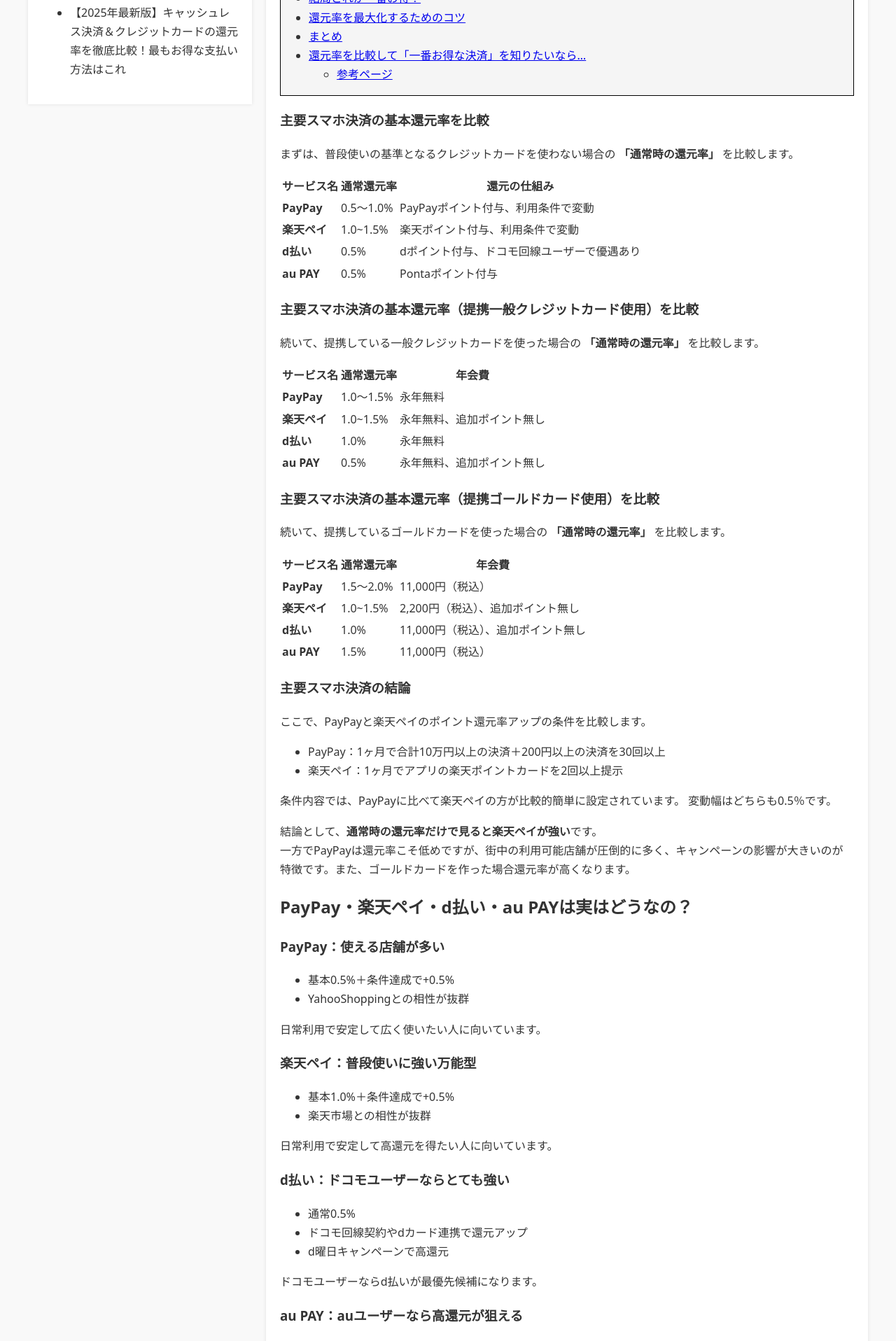
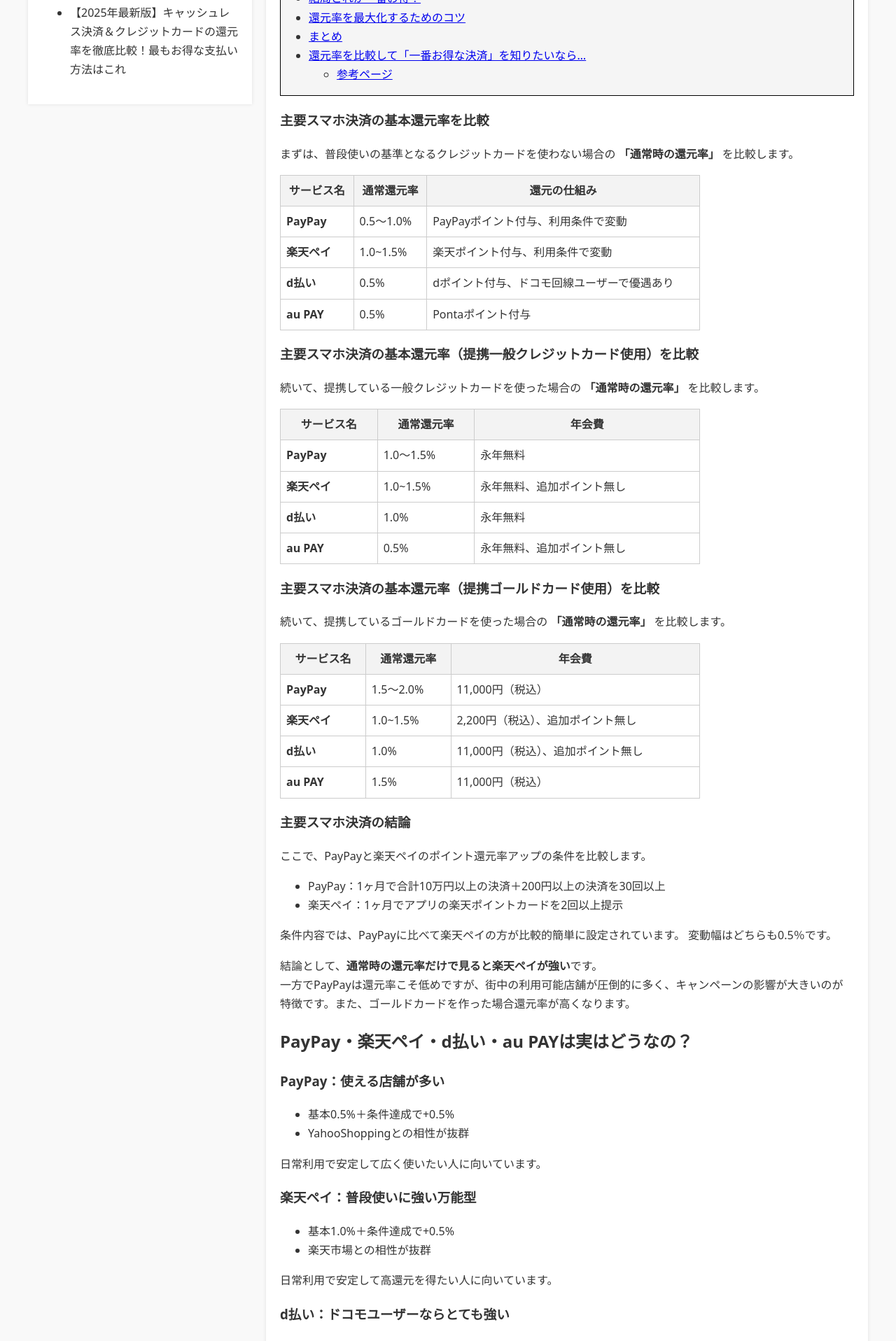
Before and after one commit to bujutu/bujutu.github.io, a Jekyll site: the page built from _posts/2025-12-02-02-comparePay.md, in a window 1280 px wide. Shown: the part 793-2709 px from the top of the page at 70% size. Built offline with Jekyll 4.4.1, drawn with Linux system fonts in a browser that asks for light colours.

Commit message:
Enhance cashback rate comparisons for mobile payments
Added detailed comparisons of cashback rates for various mobile payment services under different conditions, including standard usage, credit card partnerships, and gold card usage.

```diff
--- a/_posts/2025-12-02-02-comparePay.md
+++ b/_posts/2025-12-02-02-comparePay.md
@@ -14,6 +14,8 @@
 
 まずは、普段使いの基準となるクレジットカードを使わない場合の **「通常時の還元率」** を比較します。
 
+<div class="scroll-table-wrapper" markdown="block">
+
 | サービス名 | 通常還元率 | 還元の仕組み |
 |------------|-------------|----------------|
 | **PayPay** | 0.5〜1.0% | PayPayポイント付与、利用条件で変動 |
@@ -21,10 +23,13 @@
 | **d払い** | 0.5% | dポイント付与、ドコモ回線ユーザーで優遇あり |
 | **au PAY** | 0.5% | Pontaポイント付与 |
 
+</div>
 
 ### 主要スマホ決済の基本還元率（提携一般クレジットカード使用）を比較
 
 続いて、提携している一般クレジットカードを使った場合の **「通常時の還元率」** を比較します。
+
+<div class="scroll-table-wrapper" markdown="block">
 
 | サービス名 | 通常還元率 | 年会費 |
 |------------|-------------|----------------|
@@ -33,10 +38,13 @@
 | **d払い** | 1.0% | 永年無料 |
 | **au PAY** | 0.5% | 永年無料、追加ポイント無し |
 
+</div>
 
 ### 主要スマホ決済の基本還元率（提携ゴールドカード使用）を比較
 
 続いて、提携しているゴールドカードを使った場合の **「通常時の還元率」** を比較します。
+
+<div class="scroll-table-wrapper" markdown="block">
 
 | サービス名 | 通常還元率 | 年会費 |
 |------------|-------------|----------------|
@@ -44,6 +52,8 @@
 | **楽天ペイ** | 1.0~1.5% | 2,200円（税込）、追加ポイント無し  |
 | **d払い** | 1.0% | 11,000円（税込）、追加ポイント無し |
 | **au PAY** | 1.5% | 11,000円（税込） |
+
+</div>
 
 ### 主要スマホ決済の結論
 
@@ -91,12 +101,16 @@
 
 あなたの利用環境で変わりますが、ざっくりまとめるとこうなります。
 
+<div class="scroll-table-wrapper" markdown="block">
+
 | タイプ | おすすめの決済 |
 |--------|----------------|
 | とにかく高還元が欲しい | 楽天ペイ |
 | キャンペーンで一気に貯めたい | PayPay |
 | ドコモユーザー | d払い |
 | auユーザー | au PAY |
+
+</div>
 
 **「一つだけ使う」のではなく、場面に応じて使い分けるのが最強です。**
 
```
